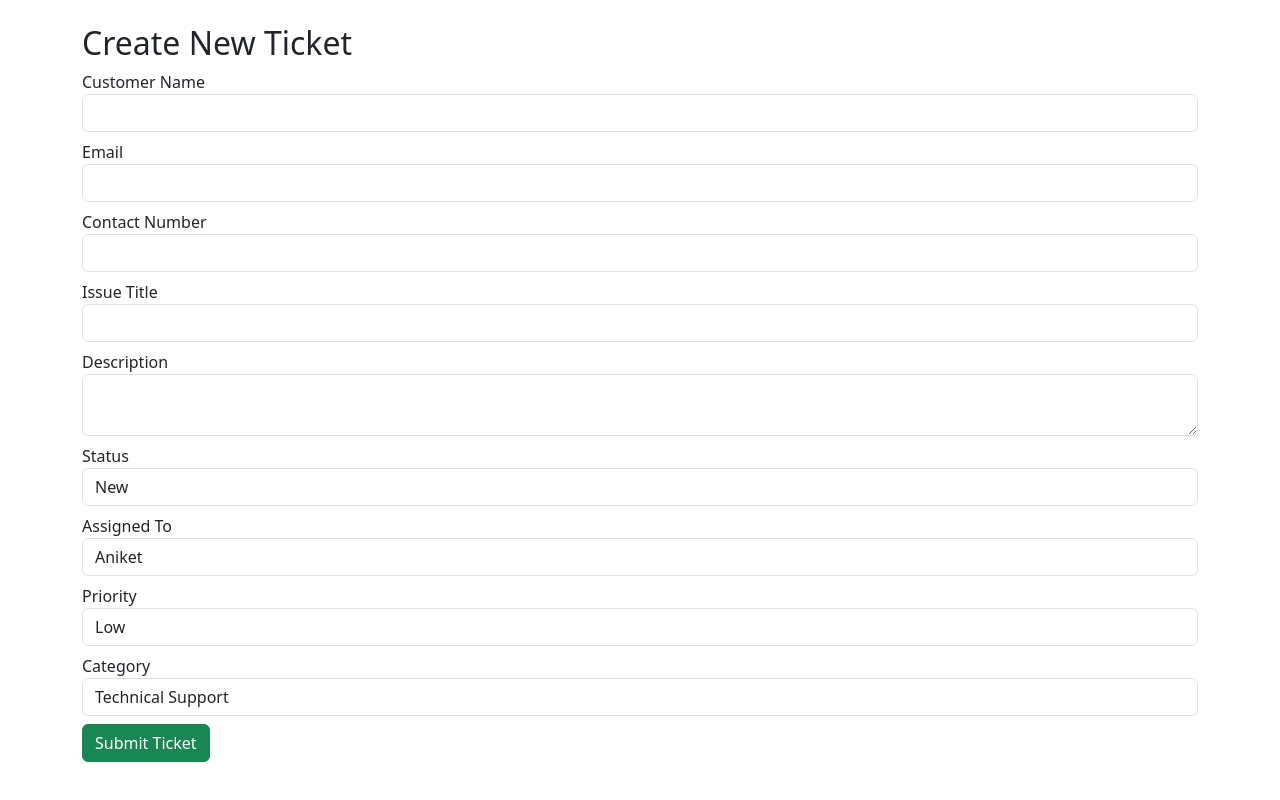
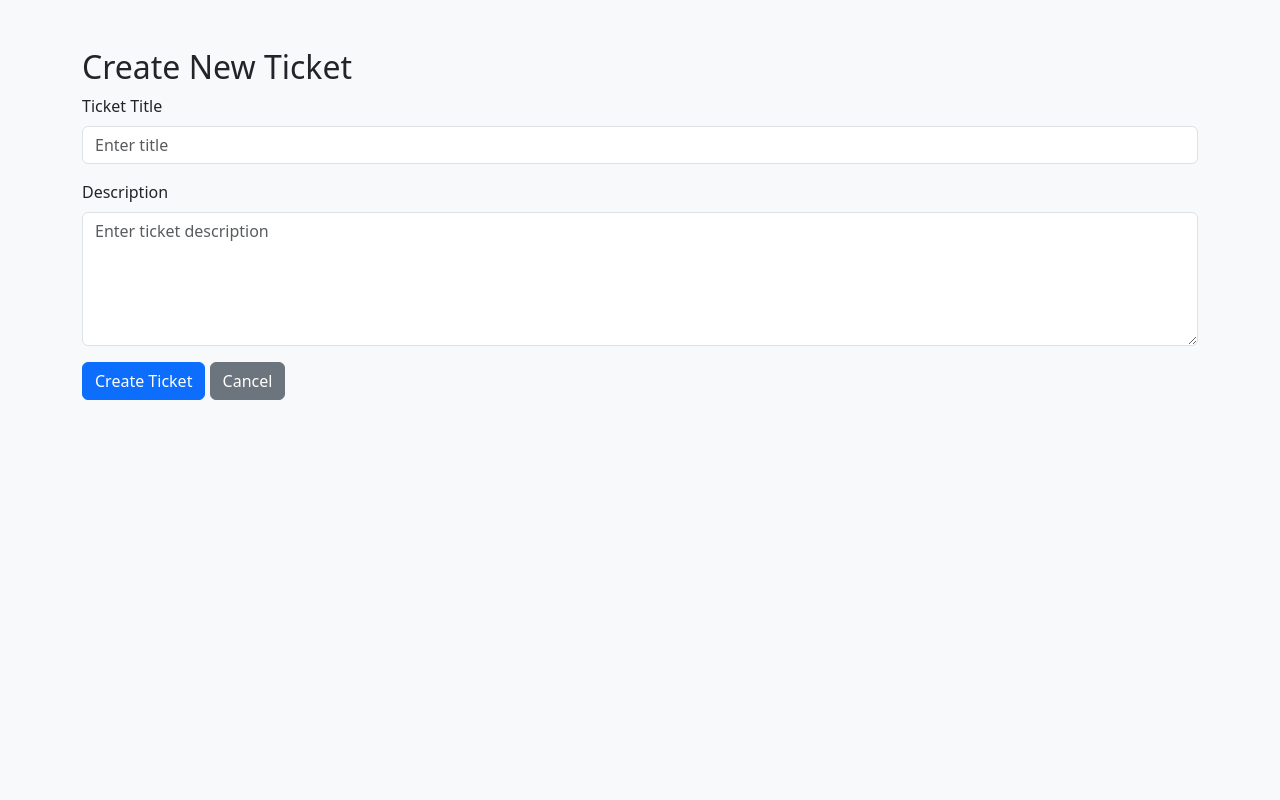
Before and after one commit to aniketjagdale02/lifecare_ticketing_Final, a FastAPI app: page /create in a window 1280 px wide. Run offline with FastAPI, Linux system fonts and the light colour scheme; the visitor is signed in with stand-in values (Sample User, id 1).

Commit message:
Update create_ticket.html

```diff
--- a/app/templates/create_ticket.html
+++ b/app/templates/create_ticket.html
@@ -2,63 +2,23 @@
 <html>
 <head>
     <title>Create Ticket</title>
-    <link rel="stylesheet" href="https://cdn.jsdelivr.net/npm/bootstrap@5.3.0/dist/css/bootstrap.min.css">
+    <link href="https://cdn.jsdelivr.net/npm/bootstrap@5.3.0/dist/css/bootstrap.min.css" rel="stylesheet">
 </head>
-<body class="container mt-4">
-    <h2>Create New Ticket</h2>
-    <form method="post" action="/create">
-        <div class="mb-2">
-            <label>Customer Name</label>
-            <input type="text" name="customer_name" class="form-control" required>
-        </div>
-        <div class="mb-2">
-            <label>Email</label>
-            <input type="email" name="email" class="form-control" required>
-        </div>
-        <div class="mb-2">
-            <label>Contact Number</label>
-            <input type="text" name="contact" class="form-control" required>
-        </div>
-        <div class="mb-2">
-            <label>Issue Title</label>
-            <input type="text" name="issue_title" class="form-control" required>
-        </div>
-        <div class="mb-2">
-            <label>Description</label>
-            <textarea name="description" class="form-control" required></textarea>
-        </div>
-        <div class="mb-2">
-            <label>Status</label>
-            <select name="status" class="form-control">
-                <option value="New">New</option>
-                <option value="Pending">Pending</option>
-                <option value="Closed">Closed</option>
-            </select>
-        </div>
-        <div class="mb-2">
-            <label>Assigned To</label>
-            <select name="assigned_to" class="form-control">
-                <option value="Aniket">Aniket</option>
-                <option value="Shameer">Shameer</option>
-                <option value="Siddhi">Siddhi</option>
-            </select>
-        </div>
-        <div class="mb-2">
-            <label>Priority</label>
-            <select name="priority" class="form-control">
-                <option value="Low">Low</option>
-                <option value="Medium">Medium</option>
-                <option value="High">High</option>
-            </select>
-        </div>
-        <div class="mb-2">
-            <label>Category</label>
-            <select name="category" class="form-control">
-                <option value="Technical Support">Technical Support</option>
-                <option value="Customer Support">Customer Support</option>
-            </select>
-        </div>
-        <button class="btn btn-success">Submit Ticket</button>
-    </form>
+<body class="bg-light">
+    <div class="container mt-5">
+        <h2>Create New Ticket</h2>
+        <form method="post" action="/create">
+            <div class="mb-3">
+                <label for="title" class="form-label">Ticket Title</label>
+                <input type="text" class="form-control" id="title" name="title" placeholder="Enter title" required>
+            </div>
+            <div class="mb-3">
+                <label for="description" class="form-label">Description</label>
+                <textarea class="form-control" id="description" name="description" rows="5" placeholder="Enter ticket description" required></textarea>
+            </div>
+            <button type="submit" class="btn btn-primary">Create Ticket</button>
+            <a href="/dashboard" class="btn btn-secondary">Cancel</a>
+        </form>
+    </div>
 </body>
 </html>
```
